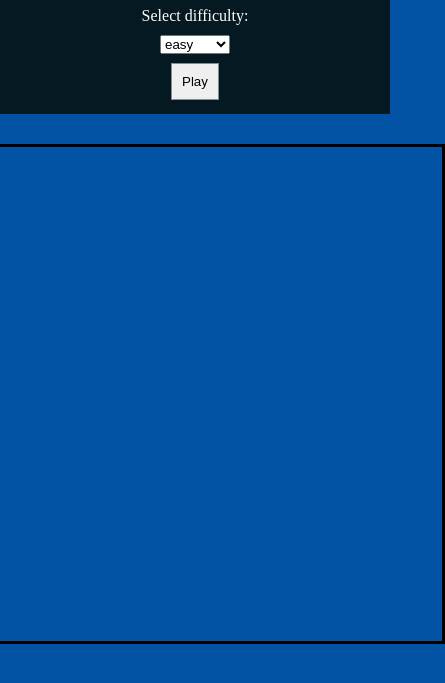
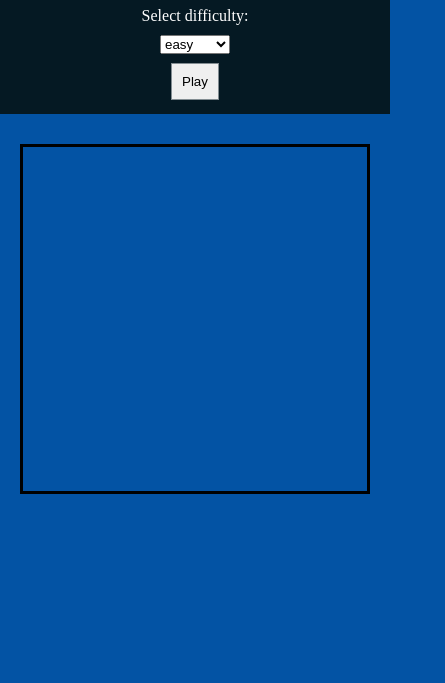
Before and after one commit to GiPisano/js-campominato-grid, a plain HTML site: page index.html in a window 390 px wide. Shown: the part 55-738 px from the top of the page, 445 px wide, since content can reach past the window. Drawn offline with Linux system fonts and the light colour scheme.

Commit message:
add responsive container grid

```diff
--- a/css/style.css
+++ b/css/style.css
@@ -96,3 +96,15 @@ body{
     outline-offset: 15px;
     text-shadow: 1px 1px 2px #427388;
 }
+
+@media screen and (max-width: 540px) {
+
+#container-grid{
+    margin: 10px;
+    height: 350px;
+    width: 350px;
+    border: 3px solid black;
+    display: flex;
+    flex-wrap: wrap;
+}
+  }
```
